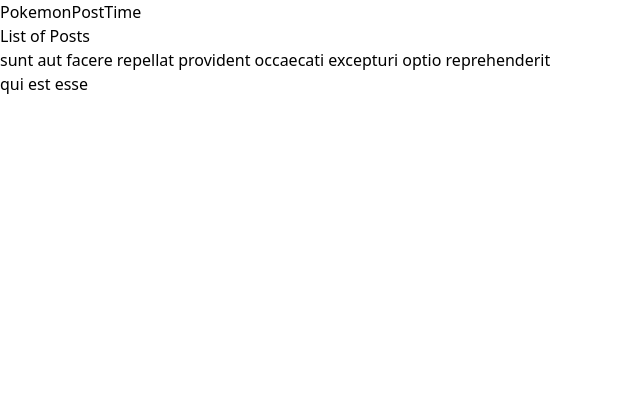
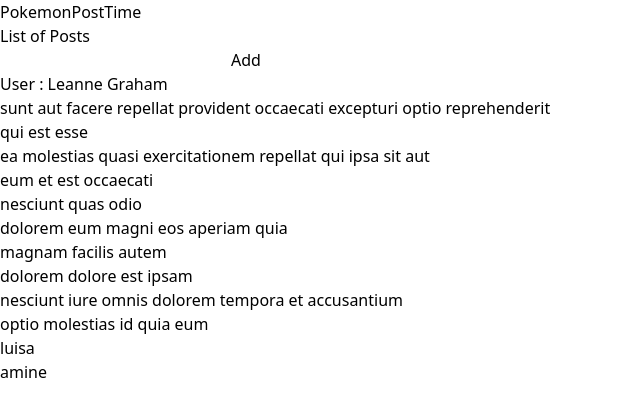
Before and after one commit to gitsoufiane/reactQuery, a React (Create React App) app in the folder rq-essential/: page /post in a window 1280 px wide. Shown: the top 416 px of the page, without its empty margins (0-640 px from the left). Built offline with nearby package versions, Linux system fonts and the light colour scheme; no server answers; data requests are answered from the project's data file.

Commit message:
mutation react query

```diff
--- a/rq-essential/db.json
+++ b/rq-essential/db.json
@@ -831,6 +831,18 @@
       "id": 100,
       "title": "at nam consequatur ea labore ea harum",
       "body": "cupiditate quo est a modi nesciunt soluta\nipsa voluptas error itaque dicta in\nautem qui minus magnam et distinctio eum\naccusamus ratione error aut"
+    },
+    {
+      "title": "luisa",
+      "body": "luisa",
+      "userId": 1,
+      "id": 101
+    },
+    {
+      "title": "amine",
+      "body": "amine",
+      "userId": 1,
+      "id": 102
     }
   ]
 }
--- /dev/null
+++ b/rq-essential/src/components/Posts/PostForm.jsx
@@ -0,0 +1,42 @@
+import React from 'react';
+import axios from 'axios';
+import { useMutation } from 'react-query';
+import { useQueryClient } from 'react-query';
+
+export function PostForm() {
+  const [postText, setPostText] = React.useState('');
+  const client = useQueryClient();
+
+  const mutate = useMutation(
+    (post) => axios.post('http://localhost:3001/posts', post),
+    {
+      onSuccess: (data, variables, context) => {
+        client.invalidateQueries('posts');
+        console.log({ data, variables, context })
+      },
+      onError: (error, variables, context) =>
+        console.log({ error, variables, context }),
+      onSetted: (data, error, variables, context) =>
+        console.log({ data, error, variables, context }),
+    },
+  );
+
+  const onSubmit = (e) => {
+    e.preventDefault();
+    mutate.mutate({ title: postText, body: postText, userId: 1 });
+    setPostText('');
+  };
+
+  return (
+    <div>
+      <form onSubmit={onSubmit}>
+        <input
+          type="text"
+          value={postText}
+          onChange={(e) => setPostText(e.target.value)}
+        />
+        <button type="submit">Add</button>
+      </form>
+    </div>
+  );
+}
--- a/rq-essential/src/components/Posts/Posts.jsx
+++ b/rq-essential/src/components/Posts/Posts.jsx
@@ -1,13 +1,17 @@
 import React from 'react';
 import { usePosts, useUser, fetchPosts, fetchPost } from './usePosts';
 import { useQueryClient } from 'react-query';
+import {
+  PostForm
+} from './PostForm';
+
 export function Posts({ setPostId }) {
   const userQuery = useUser({ email: 'Sincere@april.biz' });
   const postsQuery = usePosts({ userId: userQuery?.data?.id });
 
   const client = useQueryClient();
 
-  //prefetch a query when the componemt is mounted to avoid the loading state
+  //prefetch a query when the component is mounted to avoid the loading state
   React.useEffect(() => {
     client.prefetchQuery(['posts', userQuery?.data?.id], fetchPosts);
   }, []);
@@ -15,6 +19,7 @@
   return (
     <div>
       <h1>List of Posts</h1>
+      <PostForm/>
       {userQuery.isSuccess && <p>User : {userQuery.data.name}</p>}
       {postsQuery.isSuccess && (
         <p>
@@ -22,7 +27,7 @@
             <div
               key={post.id}
               onClick={() => setPostId(post.id)}
-              onMouseEnter={() => client.prefetchQuery(['post', post.id],fetchPost)}
+              onMouseEnter={() => client.prefetchQuery(['post', post.id],fetchPost,{ staleTime : Infinity})}
             >
               {post.title}
             </div>
--- a/rq-essential/src/components/Posts/usePosts.js
+++ b/rq-essential/src/components/Posts/usePosts.js
@@ -1,10 +1,11 @@
 import { useQuery, useQueryClient } from 'react-query';
 import axios from 'axios';
 
+const POST_URL='http://localhost:3001/'
 export const fetchPosts = async ({ queryKey }) => {
   const [, userId] = queryKey;
   const posts = axios
-    .get(`https://jsonplaceholder.typicode.com/posts?userId=${userId}`)
+    .get(`${POST_URL}posts?userId=${userId}`)
     .then((res) => res.data);
   return posts;
 };
@@ -12,7 +13,7 @@
 export const fetchPost = async ({ queryKey }) => {
   const [, postId] = queryKey;
   const promise = axios
-    .get(`https://jsonplaceholder.typicode.com/posts/${postId}`)
+    .get(`${POST_URL}posts/${postId}`)
     .then((res) => res.data);
 
   return promise;
@@ -20,7 +21,7 @@
 const fetchUser = async ({ queryKey }) => {
   const [, email] = queryKey;
   const promise = axios
-    .get(`https://jsonplaceholder.typicode.com/users?email=${email}`)
+    .get(`${POST_URL}users?email=${email}`)
     .then((res) => res.data[0]);
   return promise;
 };
```
